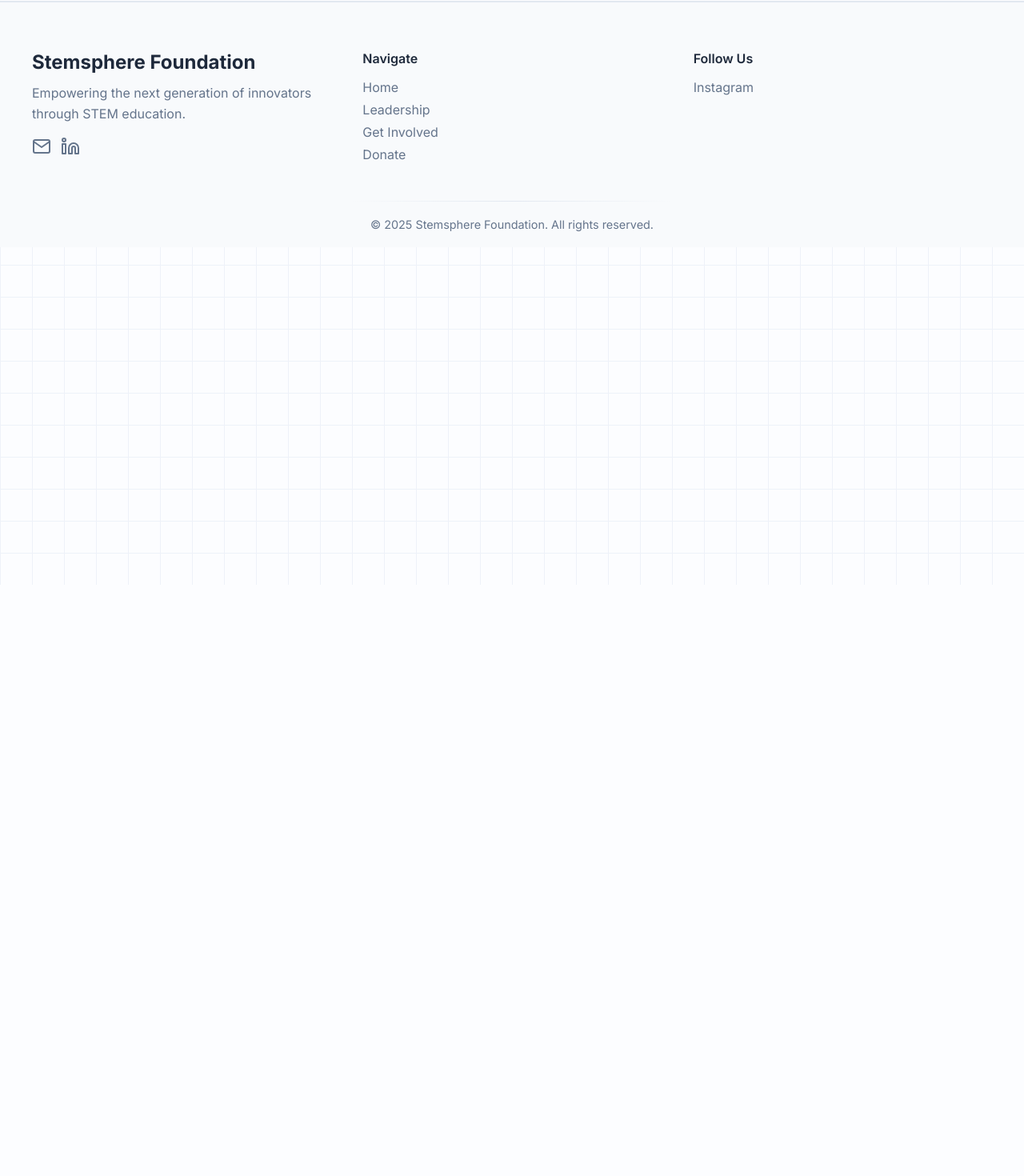
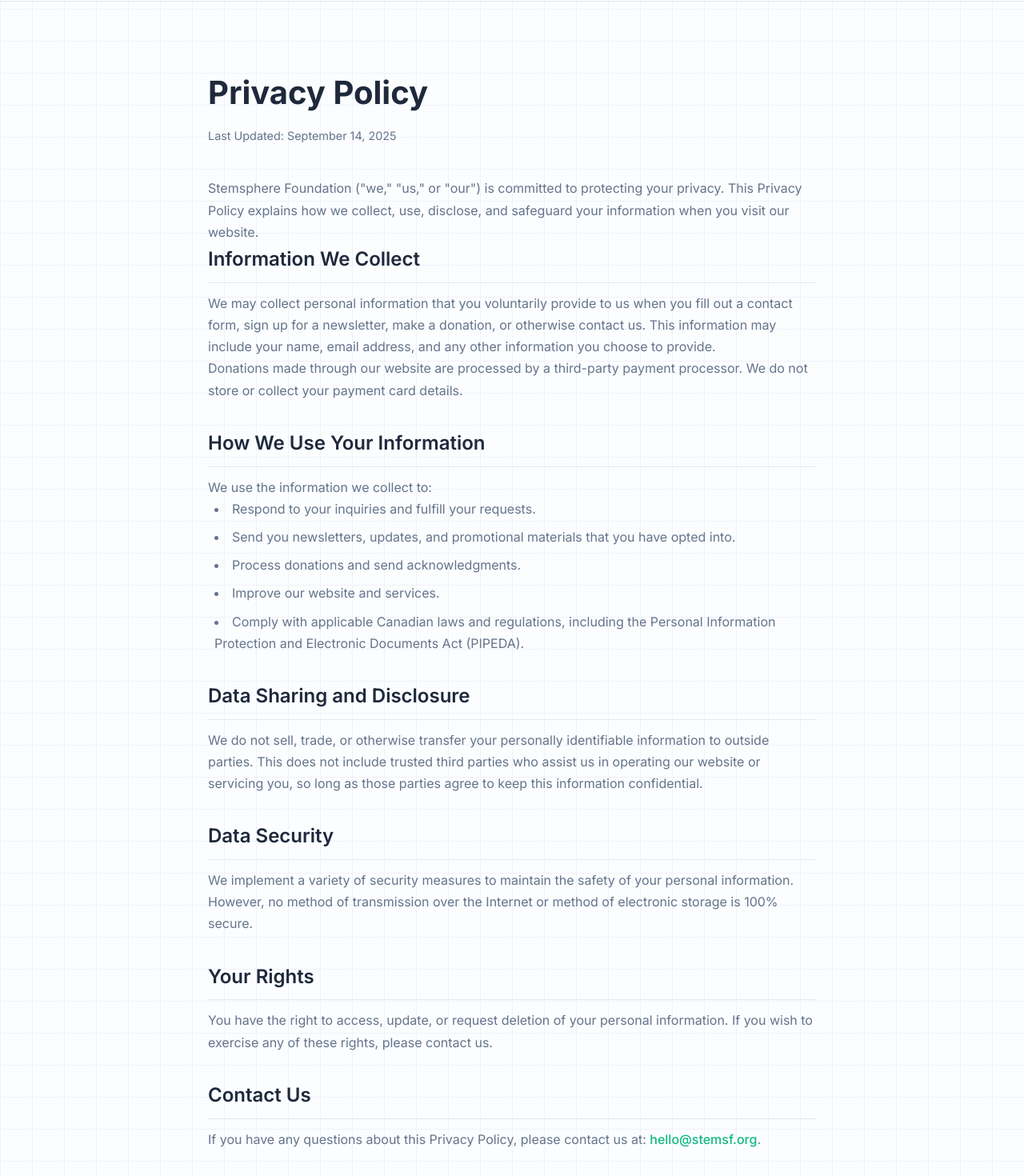
Before and after one commit to diwenne/stemsphere, a React (Vite) app: page /terms-of-service in a window 1280 px wide. Shown: the part 69-1539 px from the top of the page at 80% size. Before the commit the page ends 800 px from the top, so only its background shows below. Built offline with nearby package versions, Linux system fonts and the light colour scheme.

Commit message:
footer; tos/pp

```diff
--- a/src/App.tsx
+++ b/src/App.tsx
@@ -6,6 +6,8 @@ import Home from './pages/Home/Home';
 import Leadership from './pages/Leadership/Leadership';
 import GetInvolved from './pages/GetInvolved/GetInvolved';
 import Donate from './pages/Donate/Donate';
+import PrivacyPolicy from './components/Legal/PrivacyPolicy';
+import TermsOfService from './components/Legal/TermsOfService';
 
 const AppContent = () => {
   const [activeSection, setActiveSection] = useState('');
@@ -36,9 +38,12 @@ const AppContent = () => {
             path="/"
             element={<Home setActiveSection={setActiveSection} />}
           />
+          <Route path="/" element={<Home />} />
           <Route path="/leadership" element={<Leadership />} />
           <Route path="/get-involved" element={<GetInvolved />} />
           <Route path="/donate" element={<Donate />} />
+          <Route path="/terms-of-service" element={<PrivacyPolicy />} />
+          <Route path="/privacy-policy" element={<TermsOfService />} />
         </Routes>
       </main>
       <Footer />
--- a/src/components/Footer/Footer.css
+++ b/src/components/Footer/Footer.css
@@ -67,21 +67,59 @@
   color: var(--accent-green);
 }
 
-/* --- THE FIX IS HERE --- */
 .footer-bottom {
-  text-align: center;
-  /* Removed the border-top and padding-top from here */
   font-size: 0.9rem;
+  display: flex;
+  justify-content: space-between;
+  align-items: center;
+  flex-wrap: wrap;
+  gap: 20px;
+  max-width: 1200px;
+  margin: 0 auto;
 }
 
-/* This new pseudo-element creates the fading divider */
 .footer-bottom::before {
   content: '';
   display: block;
-  width: 90%;
-  max-width: 400px; /* Prevents the line from being too long on wide screens */
+  width: 100%;
+  max-width: 1200px;
   height: 1px;
   background: linear-gradient(to right, transparent, var(--border-color, #e2e8f0), transparent);
-  margin: 0 auto 20px; /* Centers the line and adds space below it */
+  margin: 0 auto 20px;
+  flex-basis: 100%;
 }
-/* --- END OF FIX --- */
+
+.footer-legal-links {
+  display: flex;
+  gap: 24px;
+}
+
+.footer-legal-links a {
+  transition: color 0.2s ease;
+}
+
+.footer-legal-links a:hover {
+  color: var(--accent-green);
+}
+
+/* --- MODIFIED CODE FOR MOBILE --- */
+@media (max-width: 600px) {
+  .footer-bottom {
+    flex-direction: column;
+    justify-content: center;
+    gap: 10px;
+    /* FIX: Center align the text inside all child elements */
+    text-align: center;
+  }
+
+  .footer-legal-links {
+    /* FIX: Center the flex items (the links) within their container */
+    justify-content: center;
+  }
+
+  .footer-bottom::before {
+    /* FIX: Ensure the divider appears correctly in a column layout */
+    flex-basis: auto;
+    width: 90%;
+  }
+}
--- a/src/components/Footer/Footer.tsx
+++ b/src/components/Footer/Footer.tsx
@@ -8,17 +8,14 @@ const Footer = () => {
           <h3 className="footer-logo">Stemsphere Foundation</h3>
           <p className="footer-mission">Empowering the next generation of innovators through STEM education.</p>
 
-          {/* --- Icons are now here, below the mission statement --- */}
           <div className="footer-contact-icons">
             <a href="mailto:hello@stemsf.org" aria-label="Email Stemsphere Foundation" title="Email">
-              {/* New, cleaner email icon */}
               <svg xmlns="http://www.w3.org/2000/svg" viewBox="0 0 24 24" fill="none" stroke="currentColor" strokeWidth="2" strokeLinecap="round" strokeLinejoin="round">
                 <path d="M4 4h16c1.1 0 2 .9 2 2v12c0 1.1-.9 2-2 2H4c-1.1 0-2-.9-2-2V6c0-1.1.9-2 2-2z"></path>
                 <polyline points="22,6 12,13 2,6"></polyline>
               </svg>
             </a>
             <a href="https://www.linkedin.com/company/stemsf" target="_blank" rel="noopener noreferrer" aria-label="Stemsphere Foundation on LinkedIn" title="LinkedIn">
-              {/* New, cleaner LinkedIn icon */}
               <svg xmlns="http://www.w3.org/2000/svg" viewBox="0 0 24 24" fill="none" stroke="currentColor" strokeWidth="2" strokeLinecap="round" strokeLinejoin="round">
                 <path d="M16 8a6 6 0 0 1 6 6v7h-4v-7a2 2 0 0 0-2-2 2 2 0 0 0-2 2v7h-4v-7a6 6 0 0 1 6-6z"></path>
                 <rect x="2" y="9" width="4" height="12"></rect>
@@ -42,9 +39,15 @@ const Footer = () => {
         </div>
       </div>
 
+      {/* --- MODIFICATION START --- */}
       <div className="footer-bottom">
-        <p>© {new Date().getFullYear()} Stemsphere Foundation. All rights reserved.</p>
+        <p className="footer-copyright">© {new Date().getFullYear()} Stemsphere Foundation. All rights reserved.</p>
+        <div className="footer-legal-links">
+          <a href="/privacy-policy">Privacy Policy</a>
+          <a href="/terms-of-service">Terms of Service</a>
+        </div>
       </div>
+      {/* --- MODIFICATION END --- */}
     </footer>
   );
 };
--- /dev/null
+++ b/src/components/Legal/Legal.css
@@ -0,0 +1,52 @@
+.legal-page-container {
+  max-width: 800px;
+  margin: 0 auto;
+  padding: 80px 20px;
+  color: var(--text-secondary);
+  line-height: 1.7;
+}
+
+.legal-page-container h1 {
+  font-size: 2.5rem;
+  font-weight: 700;
+  color: var(--text-primary);
+  margin-bottom: 8px;
+}
+
+.legal-page-container .last-updated {
+  font-size: 0.9rem;
+  color: var(--text-secondary);
+  margin-bottom: 40px;
+}
+
+.legal-page-container section {
+  margin-bottom: 32px;
+}
+
+.legal-page-container h2 {
+  font-size: 1.5rem;
+  font-weight: 600;
+  color: var(--text-primary);
+  margin-bottom: 12px;
+  padding-bottom: 8px;
+  border-bottom: 1px solid var(--border-color);
+}
+
+.legal-page-container ul {
+  list-style-position: inside;
+  padding-left: 8px;
+}
+
+.legal-page-container li {
+  margin-bottom: 8px;
+}
+
+.legal-page-container a {
+  color: var(--accent-green);
+  text-decoration: none;
+  font-weight: 500;
+}
+
+.legal-page-container a:hover {
+  text-decoration: underline;
+}
--- /dev/null
+++ b/src/components/Legal/PrivacyPolicy.tsx
@@ -0,0 +1,69 @@
+import React from 'react';
+import './Legal.css';
+
+const PrivacyPolicy: React.FC = () => {
+  return (
+    <div className="legal-page-container">
+      <h1>Privacy Policy</h1>
+      <p className="last-updated">Last Updated: September 14, 2025</p>
+
+      <p>
+        Stemsphere Foundation ("we," "us," or "our") is committed to protecting your privacy. This Privacy Policy explains how we collect, use, disclose, and safeguard your information when you visit our website.
+      </p>
+
+      <section>
+        <h2>Information We Collect</h2>
+        <p>
+          We may collect personal information that you voluntarily provide to us when you fill out a contact form, sign up for a newsletter, make a donation, or otherwise contact us. This information may include your name, email address, and any other information you choose to provide.
+        </p>
+        <p>
+          Donations made through our website are processed by a third-party payment processor. We do not store or collect your payment card details.
+        </p>
+      </section>
+
+      <section>
+        <h2>How We Use Your Information</h2>
+        <p>
+          We use the information we collect to:
+        </p>
+        <ul>
+          <li>Respond to your inquiries and fulfill your requests.</li>
+          <li>Send you newsletters, updates, and promotional materials that you have opted into.</li>
+          <li>Process donations and send acknowledgments.</li>
+          <li>Improve our website and services.</li>
+          <li>Comply with applicable Canadian laws and regulations, including the Personal Information Protection and Electronic Documents Act (PIPEDA).</li>
+        </ul>
+      </section>
+
+      <section>
+        <h2>Data Sharing and Disclosure</h2>
+        <p>
+          We do not sell, trade, or otherwise transfer your personally identifiable information to outside parties. This does not include trusted third parties who assist us in operating our website or servicing you, so long as those parties agree to keep this information confidential.
+        </p>
+      </section>
+
+      <section>
+        <h2>Data Security</h2>
+        <p>
+          We implement a variety of security measures to maintain the safety of your personal information. However, no method of transmission over the Internet or method of electronic storage is 100% secure.
+        </p>
+      </section>
+
+      <section>
+        <h2>Your Rights</h2>
+        <p>
+          You have the right to access, update, or request deletion of your personal information. If you wish to exercise any of these rights, please contact us.
+        </p>
+      </section>
+
+      <section>
+        <h2>Contact Us</h2>
+        <p>
+          If you have any questions about this Privacy Policy, please contact us at: <a href="mailto:hello@stemsf.org">hello@stemsf.org</a>.
+        </p>
+      </section>
+    </div>
+  );
+};
+
+export default PrivacyPolicy;
--- /dev/null
+++ b/src/components/Legal/TermsOfService.tsx
@@ -0,0 +1,69 @@
+import React from 'react';
+import './Legal.css';
+
+const TermsOfService: React.FC = () => {
+  return (
+    <div className="legal-page-container">
+      <h1>Terms of Service</h1>
+      <p className="last-updated">Last Updated: September 14, 2025</p>
+
+      <section>
+        <h2>1. Agreement to Terms</h2>
+        <p>
+          By accessing or using the Stemsphere Foundation website (the "Site"), you agree to be bound by these Terms of Service. If you do not agree to all the terms and conditions, you are not authorized to use the Site.
+        </p>
+      </section>
+
+      <section>
+        <h2>2. Use of the Site</h2>
+        <p>
+          You agree to use the Site only for lawful purposes. You are prohibited from any use of the Site that would constitute a violation of any applicable law or regulation.
+        </p>
+      </section>
+
+      <section>
+        <h2>3. Intellectual Property</h2>
+        <p>
+          All content on this Site, including text, graphics, logos, and images, is the property of Stemsphere Foundation or its content suppliers and is protected by Canadian and international copyright laws.
+        </p>
+      </section>
+
+      <section>
+        <h2>4. Donations</h2>
+        <p>
+          All donations made to Stemsphere Foundation are processed through secure third-party payment processors. Donations are non-refundable.
+        </p>
+      </section>
+
+      <section>
+        <h2>5. Links to Other Websites</h2>
+        <p>
+          Our Site may contain links to third-party websites. We have no control over and assume no responsibility for the content, privacy policies, or practices of any third-party websites.
+        </p>
+      </section>
+
+      <section>
+        <h2>6. Limitation of Liability</h2>
+        <p>
+          In no event shall Stemsphere Foundation be liable for any indirect, incidental, or consequential damages arising out of your use of the Site.
+        </p>
+      </section>
+
+      <section>
+        <h2>7. Governing Law</h2>
+        <p>
+          These Terms shall be governed by the laws of the province of British Columbia, Canada, without regard to its conflict of law provisions.
+        </p>
+      </section>
+
+      <section>
+        <h2>8. Contact Us</h2>
+        <p>
+          If you have any questions about these Terms, please contact us at: <a href="mailto:hello@stemsf.org">hello@stemsf.org</a>.
+        </p>
+      </section>
+    </div>
+  );
+};
+
+export default TermsOfService;
```
